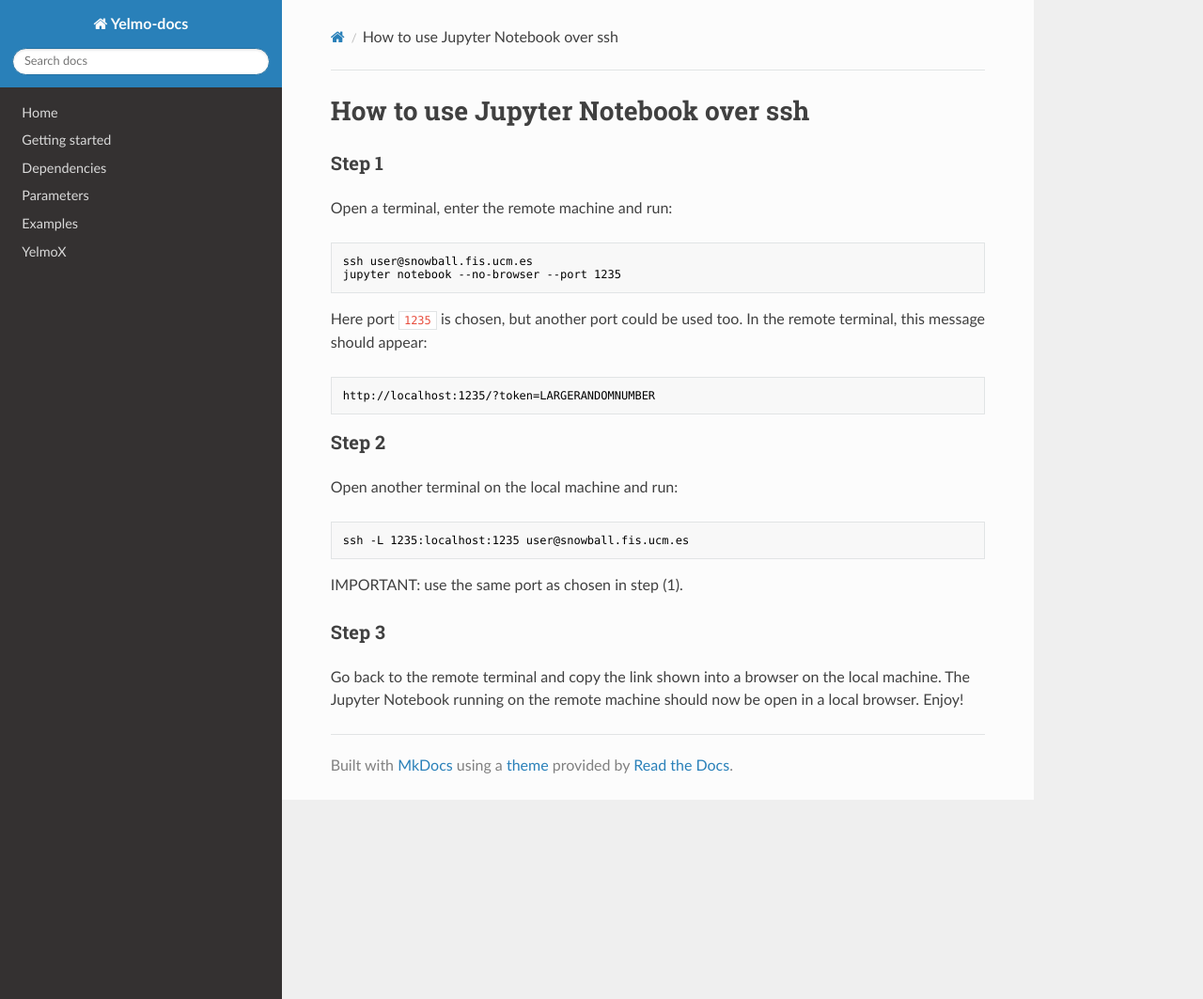
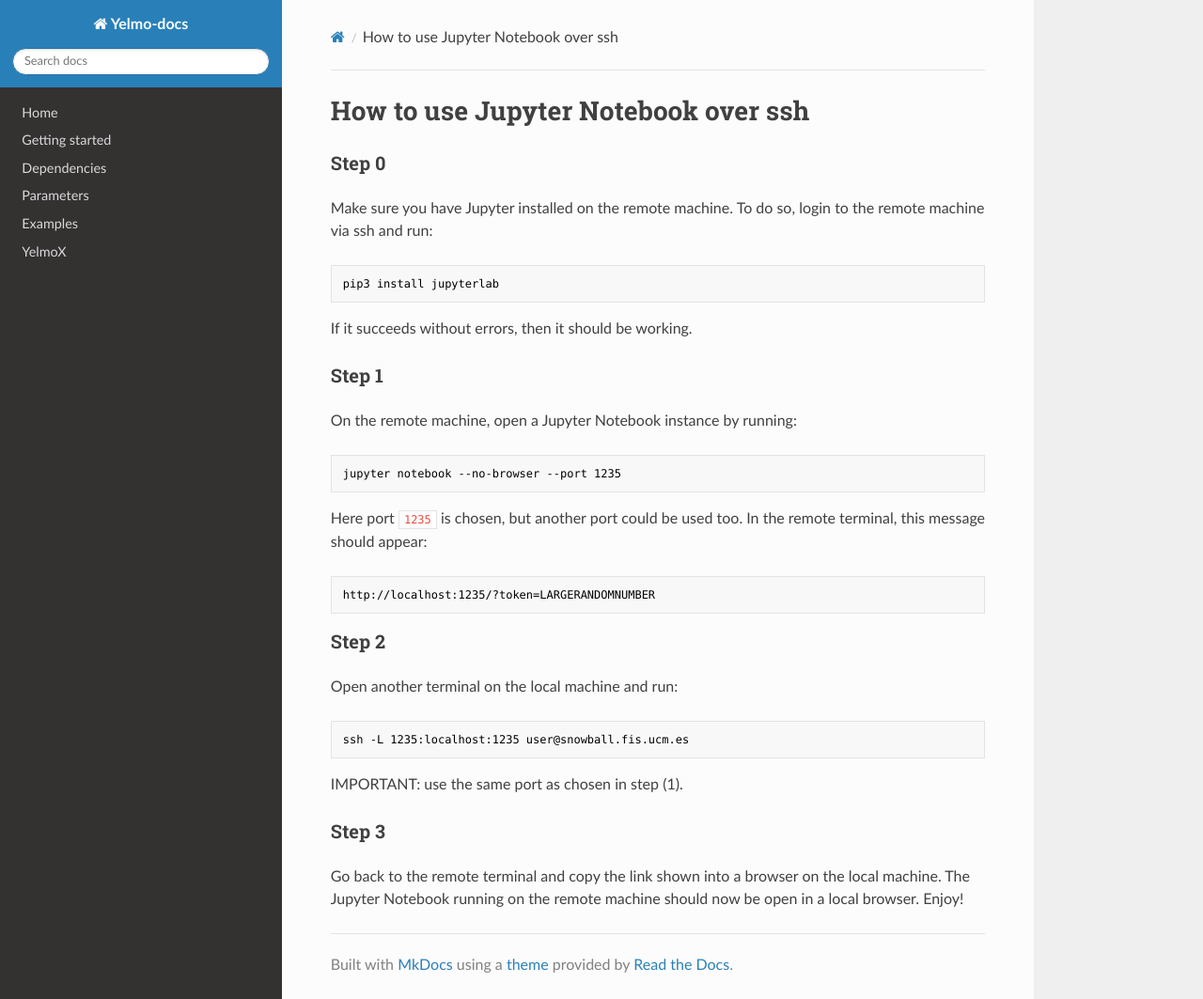
Before and after one commit to palma-ice/yelmo-docs, an MkDocs documentation site: the page built from docs/jupyter-over-ssh.md, in a window 1280 px wide and 1063 px high. Shown: the whole window at 94% size. Built offline with MkDocs 1.6.1, drawn with Linux system fonts in a browser that asks for light colours; nearby versions of some CDN libraries.

Commit message:
Updated ssh instructions.

````diff
--- a/docs/jupyter-over-ssh.md
+++ b/docs/jupyter-over-ssh.md
@@ -1,11 +1,21 @@
 # How to use Jupyter Notebook over ssh
+
+### Step 0
+
+Make sure you have Jupyter installed on the remote machine.
+To do so, login to the remote machine via ssh and run:
+
+```bash
+pip3 install jupyterlab
+```
+
+If it succeeds without errors, then it should be working.
 
 ### Step 1
 
-Open a terminal, enter the remote machine and run:
+On the remote machine, open a Jupyter Notebook instance by running:
 
 ```bash
-ssh user@snowball.fis.ucm.es
 jupyter notebook --no-browser --port 1235
 ```
 
````
